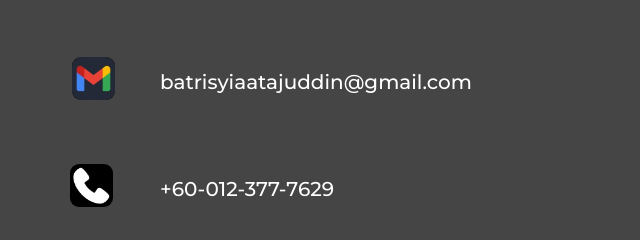
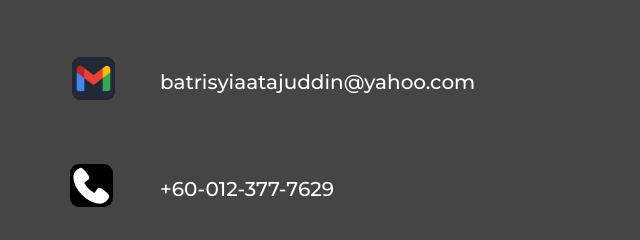
Before and after one commit to FarisssDanish/Butter-s-Portfolio, a plain HTML site: page index.html in a window 1280 px wide. Shown: the part 2605-2845 px from the top of the page, 0-640 px from the left. Drawn offline with nearby package versions, Linux system fonts and the light colour scheme; a web font is replaced by a local one.

Commit message:
Update index.html

```diff
--- a/index.html
+++ b/index.html
@@ -132,7 +132,7 @@
                     <br>
                     <p id="text-footer1">Information</p>
                     <img src="/images/gmail-logo.jpg" id="gmail-logo">
-                    <p id="gmail-section">batrisyiaatajuddin@gmail.com</p>
+                    <p id="gmail-section">batrisyiaatajuddin@yahoo.com</p>
                     <img src="/images/call-logo.jpg" id="call-logo">
                     <p id="call-section">+60-012-377-7629</p>
                     <img src="/images/linkedin-logo.jpg" id="linkedin-logo">
```
